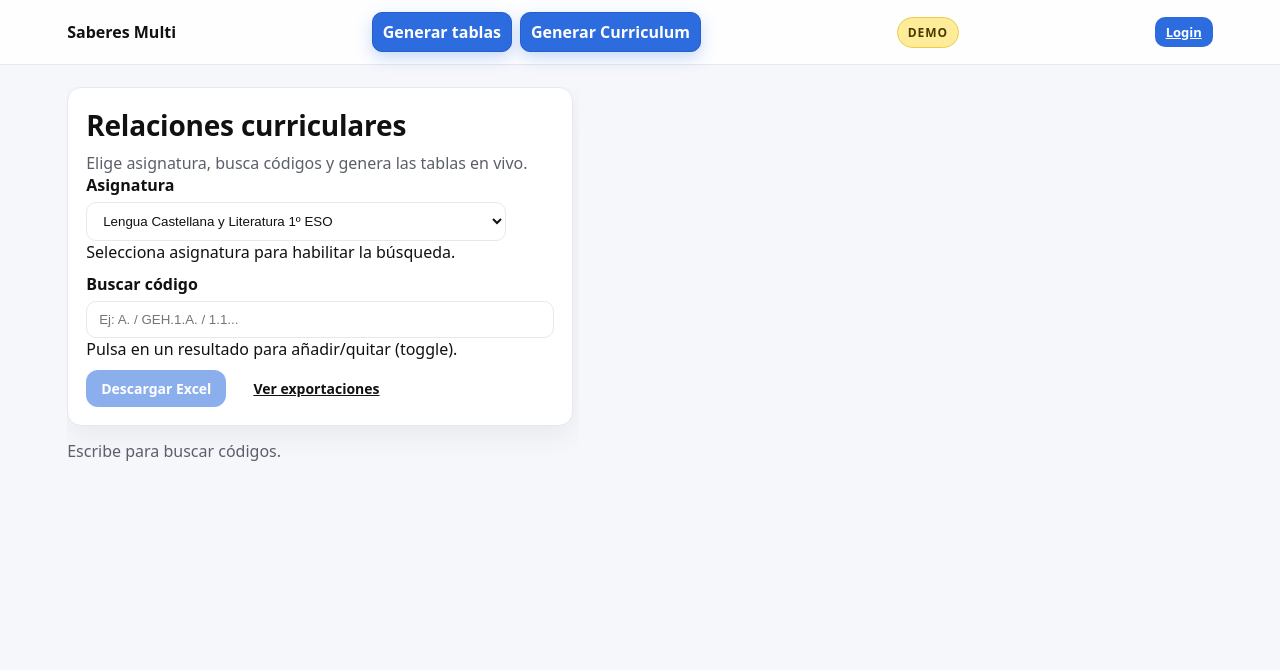
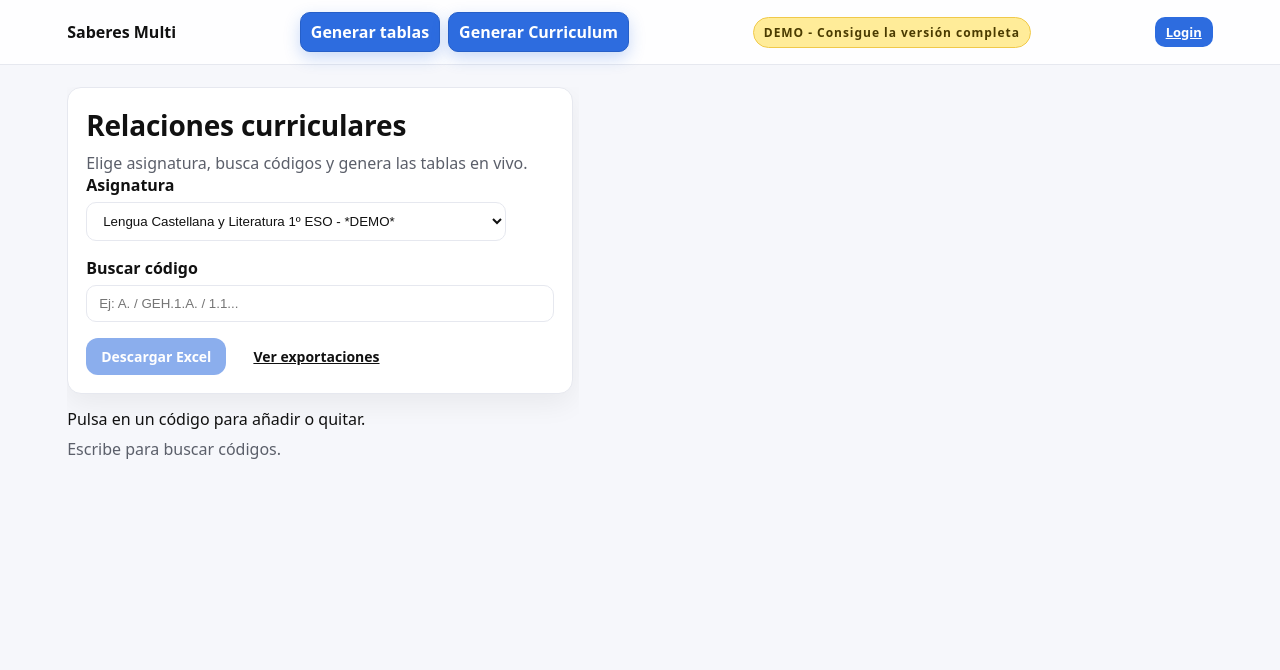
Before and after one commit to pabcadmon/SABERES, a Django app: page /tables/ in a window 1280 px wide. Shown: the top 670 px of the page. Run offline with Django 5.2, Linux system fonts and the light colour scheme; data comes from the database, SQL or seed files in the repository; both versions use the stored data as it was after the commit; some libraries are stand-ins or nearby versions.

Commit message:
Add demo mode restrictions and UI feedback
Implements demo mode limits for code selection, disables unavailable codes, and updates UI elements to inform users about demo restrictions. Enhances code normalization, applies demo locks to descriptions, and improves feedback for demo users across templates and views.

```diff
--- a/django_apps/generator/templates/generator/tables.html
+++ b/django_apps/generator/templates/generator/tables.html
@@ -27,7 +27,7 @@
 
           {% csrf_token %}
 
-          <div class="stack">
+          <div class="stack stack-loose">
 
             <div class="field">
               <label>Asignatura</label>
@@ -36,13 +36,10 @@
                 {% for s in subjects %}
                   <option value="{{ s.id }}"
                     {% if selected_subject and selected_subject.id == s.id %}selected{% endif %}>
-                    {{ s.name }}
+                    {{ s.name }}{% if demo_mode and demo_subject_id and s.id|stringformat:"s" == demo_subject_id|stringformat:"s" %} - *DEMO*{% endif %}
                   </option>
                 {% endfor %}
               </select>
-              <div class="help">
-                Selecciona asignatura para habilitar la búsqueda.
-              </div>
             </div>
 
             <div class="field">
@@ -57,9 +54,6 @@
                      hx-swap="innerHTML"
                      hx-trigger="keyup changed delay:200ms"
                      hx-include="#tables-form">
-              <div class="help">
-                Pulsa en un resultado para añadir/quitar (toggle).
-              </div>
             </div>
 
             <div class="row">
@@ -67,7 +61,7 @@
                       type="submit"
                       formaction="{% url 'generator:tables_export' %}"
                       formmethod="post"
-                      {% if demo_mode %}disabled title="Disponible con acceso"{% endif %}>
+                      {% if demo_mode %}disabled title="Disponible con acceso. Envía un email a pabcadmon@gmail.com para más información."{% endif %}>
                 Descargar Excel
               </button>
               <a class="btn btn-ghost"
@@ -85,6 +79,9 @@
 
       <!-- RESULTS -->
       <div class="results-box panel-section">
+        <div class="help" style="margin-bottom: 8px;">
+          Pulsa en un código para añadir o quitar.
+        </div>
         <div id="code-results">
           <p class="p-muted">Escribe para buscar códigos.</p>
         </div>
--- a/django_apps/generator/views.py
+++ b/django_apps/generator/views.py
@@ -1,5 +1,6 @@
 from pathlib import Path
 import re
+import unicodedata
 from django.utils.html import escape
 
 import json
@@ -46,6 +47,7 @@ DEFAULT_EXCEL = Path("data/1ESO_GeH.xlsx")
 DEMO_MAX_CODES = 5
 DEMO_MAX_RESULTS = 10
 DEMO_MAX_RELATIONS = 3
+DEMO_MAX_CODES_PER_TYPE = 5
 
 def _get_demo_subject():
     return (
@@ -95,10 +97,71 @@ def _get_subjects_for_user(user):
     accesses = user.usersubjectaccess_set.select_related("subject").all()
     return [a.subject for a in accesses]
 
+def _normalize_colname(name: str) -> str:
+    base = unicodedata.normalize("NFKD", str(name or ""))
+    ascii_name = base.encode("ascii", "ignore").decode("ascii")
+    return re.sub(r"[^a-z0-9]", "", ascii_name.lower())
+
 def _sort_df_by_codigo_natural(dfx):
     if dfx is None or dfx.empty:
         return dfx
-    return dfx.sort_values("Código", key=lambda s: s.map(natural_sort_key))
+    code_col = None
+    for col in dfx.columns:
+        key = _normalize_colname(col)
+        if "codigo" in key or key == "code":
+            code_col = col
+            break
+    if not code_col:
+        return dfx
+    return dfx.sort_values(code_col, key=lambda s: s.map(natural_sort_key))
+def _get_demo_allowed_codes(df, max_per_type: int):
+    if df is None or df.empty:
+        return set()
+    def _find_col(candidates):
+        for col in df.columns:
+            key = _normalize_colname(col)
+            for cand in candidates:
+                if cand in key:
+                    return col
+        return None
+    code_col = _find_col(["codigo", "code"])
+    type_col = _find_col(["tipo", "type"])
+    if not code_col or not type_col:
+        return set()
+    df_sorted = _sort_df_by_codigo_natural(df)
+    allowed = set()
+    for t in ("SSBB", "CE", "CEv", "DO"):
+        subset = df_sorted[df_sorted[type_col] == t]
+        count = 0
+        for code in subset[code_col].astype(str).tolist():
+            code_norm = _normalize_code(code)
+            if not code_norm:
+                continue
+            allowed.add(code_norm)
+            count += 1
+            if count >= max_per_type:
+                break
+    return allowed
+
+def _apply_demo_description_lock(df, demo_allowed: set):
+    if df is None or df.empty:
+        return df
+    code_col = None
+    desc_col = None
+    for col in df.columns:
+        key = _normalize_colname(col)
+        if code_col is None and ("codigo" in key or key == "code" or "elemento" in key):
+            code_col = col
+        if desc_col is None and ("descripcion" in key or key.startswith("desc") or "etiqueta" in key or "label" in key):
+            desc_col = col
+    if not code_col or not desc_col:
+        return df
+    out = df.copy()
+    for idx, row in out.iterrows():
+        code = _normalize_code(row.get(code_col))
+        if code and code not in demo_allowed:
+            out.at[idx, desc_col] = "NO DISPONIBLE EN VERSIÓN DEMO"
+    return out
 
 def home(request):
     return render(request, "home.html")
@@ -319,6 +382,7 @@ def tables_view(request):
         "subjects": subjects,
         "selected_subject": selected_subject,
         "demo_mode": demo_mode,
+        "demo_subject_id": demo_subject.id if demo_subject else "",
         # defaults de filtros tipo (como Streamlit: todos True)
         "mostrar_ssbb": True,
         "mostrar_ce": True,
@@ -355,6 +419,7 @@ def tables_render(request):
     subject, demo_mode, demo_subject = _resolve_subject(request.user, subject_id)
 
     selected_codes = [c.strip() for c in request.POST.getlist("codes") if c.strip()]
+    selected_set = set([_normalize_code(c) for c in selected_codes])
     if demo_mode and len(selected_codes) > DEMO_MAX_CODES:
         selected_codes = selected_codes[:DEMO_MAX_CODES]
 
@@ -399,6 +464,7 @@ def tables_render(request):
     for c, t in zip(codigos_df["Código"].astype(str), codigos_df["Tipo"].astype(str)):
         code_to_type[str(c).strip().rstrip(".")] = str(t).strip()
 
+    demo_allowed = _get_demo_allowed_codes(codigos_df, DEMO_MAX_CODES_PER_TYPE) if demo_mode else None
     has_selection = has_subject and bool(selected_codes)
 
     table1 = table2_ssbb = table2_ce = table2_cev = table2_do = table3 = None
@@ -418,8 +484,10 @@ def tables_render(request):
             tabla2_cev_display = marcar_seleccion_tabla2(res.tabla2_cev, selected_codes)
             tabla2_do_display = marcar_seleccion_tabla2(res.tabla2_do, selected_codes)
             tabla3_display = marcar_seleccion_tabla3(res.tabla3, selected_codes)
+            if demo_mode and demo_allowed is not None:
+                tabla3_display = _apply_demo_description_lock(tabla3_display, demo_allowed)
 
-            t1 = _decorate_df_codes(res.tabla1, code_to_type, selected_codes)
+            t1 = _decorate_df_codes(res.tabla1, code_to_type, selected_codes, demo_allowed)
             t2_ssbb_src = tabla2_ssbb_display
             t2_ce_src = tabla2_ce_display
             t2_cev_src = tabla2_cev_display
@@ -427,11 +495,11 @@ def tables_render(request):
             if demo_mode:
                 t2_ssbb_src = _trim_relation_df(t2_ssbb_src, DEMO_MAX_RELATIONS)
                 t2_cev_src = _trim_relation_df(t2_cev_src, DEMO_MAX_RELATIONS)
-            t2_ssbb = _decorate_df_codes(t2_ssbb_src, code_to_type, selected_codes)
-            t2_ce = _decorate_df_codes(t2_ce_src, code_to_type, selected_codes)
-            t2_cev = _decorate_df_codes(t2_cev_src, code_to_type, selected_codes)
-            t2_do = _decorate_df_codes(t2_do_src, code_to_type, selected_codes)
-            t3 = _decorate_df_codes(tabla3_display, code_to_type, selected_codes)
+            t2_ssbb = _decorate_df_codes(t2_ssbb_src, code_to_type, selected_codes, demo_allowed)
+            t2_ce = _decorate_df_codes(t2_ce_src, code_to_type, selected_codes, demo_allowed)
+            t2_cev = _decorate_df_codes(t2_cev_src, code_to_type, selected_codes, demo_allowed)
+            t2_do = _decorate_df_codes(t2_do_src, code_to_type, selected_codes, demo_allowed)
+            t3 = _decorate_df_codes(tabla3_display, code_to_type, selected_codes, demo_allowed)
 
             t1 = t1.rename(columns=lambda c: str(c).replace(" relacionados", ""))
 
@@ -468,8 +536,8 @@ def tables_render(request):
         if has_selection and res is not None:
             rows = []
             max_related = DEMO_MAX_RELATIONS if demo_mode else None
-            rows.extend(_build_selected_relations_table(res.tabla2_ssbb, selected_codes, code_to_type, "SSBB", max_related)["rows"])
-            rows.extend(_build_selected_relations_table(res.tabla2_cev, selected_codes, code_to_type, "CEv", max_related)["rows"])
+            rows.extend(_build_selected_relations_table(res.tabla2_ssbb, selected_codes, code_to_type, "SSBB", max_related, demo_allowed)["rows"])
+            rows.extend(_build_selected_relations_table(res.tabla2_cev, selected_codes, code_to_type, "CEv", max_related, demo_allowed)["rows"])
             table2_selected["rows"] = rows
     else:
         table2_selected = None
@@ -508,7 +576,7 @@ def tables_export(request):
         return HttpResponse("Asignatura no válida.", status=400)
 
     if demo_mode:
-        return HttpResponse("Disponible con acceso.", status=403)
+        return HttpResponse("Disponible con acceso. Envía un email a pabcadmon@gmail.com para más información.", status=403)
 
     job = ExportJob.objects.create(
         user=request.user,
@@ -569,6 +637,7 @@ def tables_search(request):
     mode = (request.POST.get("mode") or "").strip()
 
     selected_codes = [c.strip() for c in request.POST.getlist("codes") if c.strip()]
+    selected_set = set([_normalize_code(c) for c in selected_codes])
     subject, demo_mode, demo_subject = _resolve_subject(request.user, subject_id)
     has_subject = subject is not None
     if demo_mode and len(selected_codes) > DEMO_MAX_CODES:
@@ -585,7 +654,8 @@ def tables_search(request):
         lab = df["Etiqueta"].astype(str)
 
         out = []
-        max_results = DEMO_MAX_RESULTS if demo_mode else 50
+        max_results = None if demo_mode else 50
+        demo_allowed = _get_demo_allowed_codes(df, DEMO_MAX_CODES_PER_TYPE) if demo_mode else None
 
         if q:
             q_low = q.lower()
@@ -608,9 +678,9 @@ def tables_search(request):
                         "label": str(row["Etiqueta"]),
                         "tipo": str(row["Tipo"]),
                     })
-                    if len(out) >= max_results:
+                    if max_results is not None and len(out) >= max_results:
                         break
-                if len(out) >= max_results:
+                if max_results is not None and len(out) >= max_results:
                     break
 
         else:
@@ -619,14 +689,14 @@ def tables_search(request):
             print(df_all)
 
             # si quieres "todo todo", quita el límite o súbelo
-            MAX_ALL = DEMO_MAX_RESULTS if demo_mode else 500  # recomendado para no matar el render si hay miles
+            MAX_ALL = None if demo_mode else 500  # recomendado para no matar el render si hay miles
             for _, row in df_all.iterrows():
                 out.append({
                     "code": str(row["Código"]),
                     "label": str(row["Etiqueta"]),
                     "tipo": str(row["Tipo"]),
                 })
-                if len(out) >= MAX_ALL:
+                if MAX_ALL is not None and len(out) >= MAX_ALL:
                     break
 
         # agrupar por tipo
@@ -634,6 +704,12 @@ def tables_search(request):
             t = item.get("tipo")
             if t in groups:
                 groups[t].append(item)
+
+        if demo_mode and demo_allowed is not None:
+            for items in groups.values():
+                for item in items:
+                    code_norm = _normalize_code(item.get("code"))
+                    item["demo_disabled"] = code_norm not in demo_allowed and code_norm not in selected_set
 
         MAX_COLS = 3
         groups_cols = {
@@ -651,6 +727,7 @@ def tables_search(request):
         "selected_codes": selected_codes,
         "is_full_list": has_subject and not q,   # opcional para el template
         "max_all": DEMO_MAX_RESULTS if demo_mode else 500,  # opcional
+        "demo_mode": demo_mode,
     }
     return render(request, "generator/_code_results.html", ctx)
 
@@ -671,8 +748,23 @@ def tables_selected_add(request):
     code = (request.POST.get("code") or "").strip()
     codes = [c.strip() for c in request.POST.getlist("codes") if c.strip()]
 
-    if _is_demo_user(request.user) and code and code not in codes and len(codes) >= DEMO_MAX_CODES:
+    subject_id = (request.POST.get("subject_id") or "").strip()
+    subject, demo_mode, demo_subject = _resolve_subject(request.user, subject_id)
+
+    if demo_mode and subject and code and code not in codes:
+        data = cargar_datos(subject.dataset_path)
+        df = build_codigos_df(data.ssbb_df, data.ce_df, data.cev_df, data.do_df)
+        allowed = _get_demo_allowed_codes(df, DEMO_MAX_CODES_PER_TYPE)
+        if _normalize_code(code) not in allowed:
+            response = render(request, "generator/_selected_codes.html", {"selected_codes": codes})
+            response["HX-Trigger-After-Settle"] = "codesChanged"
+            return response
+
+    if demo_mode and code and code not in codes and len(codes) >= DEMO_MAX_CODES:
         response = render(request, "generator/_selected_codes.html", {"selected_codes": codes})
+        response["HX-Trigger"] = json.dumps({
+            "demoLimitReached": "VERSIÓN DEMO - Límite de 5 códigos simultáneos. Envía un email a pabcadmon@gmail.com para más información."
+        })
         response["HX-Trigger-After-Settle"] = "codesChanged"
         return response
 
@@ -705,7 +797,7 @@ def _type_to_css(t: str) -> str:
     if t == "CEv":  return "type-cev"
     return ""
 
-def _decorate_cell(value, code_to_type: dict, selected_set: set) -> str:
+def _decorate_cell(value, code_to_type: dict, selected_set: set, demo_allowed: set | None = None) -> str:
     """
     Convierte celdas tipo:
       "GEH.1.C.1, GEH.1.C.10"
@@ -751,10 +843,13 @@ def _decorate_cell(value, code_to_type: dict, selected_set: set) -> str:
         touched = True
         cls = _type_to_css(tipo)
         sel = " is-selected" if code in selected_set else ""
+        demo_disabled = demo_allowed is not None and code not in demo_allowed and code not in selected_set
+        disabled_cls = " is-disabled" if demo_disabled else ""
         label = f"{code}"
-        title = "Quitar" if code in selected_set else "Añadir"
+        title = "Disponible con acceso. Envía un email a pabcadmon@gmail.com para más información." if demo_disabled else ("Quitar" if code in selected_set else "Añadir")
+        data_disabled = ' data-disabled="1"' if demo_disabled else ""
         out.append(
-            f'<span class="code-tag {cls}{sel}" data-code="{escape(label)}" title="{title}">{escape(label)}</span>'
+            f'<span class="code-tag {cls}{sel}{disabled_cls}" data-code="{escape(label)}" title="{title}"{data_disabled}>{escape(label)}</span>'
         )
 
     # Si no hemos “tocado” nada y era una celda normal, devolvemos escapado original
@@ -767,11 +862,11 @@ def _decorate_cell(value, code_to_type: dict, selected_set: set) -> str:
         return f'<div class="code-tag-list">{rendered}</div>'
     return rendered
 
-def _decorate_df_codes(df, code_to_type: dict, selected_codes: list[str]):
+def _decorate_df_codes(df, code_to_type: dict, selected_codes: list[str], demo_allowed: set | None = None):
     selected_set = set([c.strip().rstrip(".") for c in selected_codes])
     out = df.copy()
     for col in out.columns:
-        out[col] = out[col].apply(lambda v: _decorate_cell(v, code_to_type, selected_set))
+        out[col] = out[col].apply(lambda v: _decorate_cell(v, code_to_type, selected_set, demo_allowed))
     return out
 
 def _normalize_code(value: str) -> str:
@@ -799,7 +894,7 @@ def _find_relation_columns(df, primary_type: str):
         return None, None
     return cols[primary_idx], cols[related_idx]
 
-def _build_selected_relations_table(df, selected_codes, code_to_type: dict, primary_type: str, max_related: int | None = None):
+def _build_selected_relations_table(df, selected_codes, code_to_type: dict, primary_type: str, max_related: int | None = None, demo_allowed: set | None = None):
     primary_col, related_col = _find_relation_columns(df, primary_type)
     if primary_col is None or related_col is None:
         return {"headers": ["Elemento selec.", "Relacionados"], "rows": []}
@@ -830,8 +925,8 @@ def _build_selected_relations_table(df, selected_codes, code_to_type: dict, prim
             related_codes = re.findall(r"[A-Za-z0-9]+(?:\.[A-Za-z0-9]+)+", related)
             if len(related_codes) > max_related:
                 related = ", ".join(related_codes[:max_related])
-        left = _decorate_cell(code_norm, code_to_type, selected_set)
-        right = _decorate_cell(related, code_to_type, selected_set)
+        left = _decorate_cell(code_norm, code_to_type, selected_set, demo_allowed)
+        right = _decorate_cell(related, code_to_type, selected_set, demo_allowed)
         rows.append([left, right])
 
     return {"headers": ["Elemento selec.", "Relacionados"], "rows": rows}
--- a/django_apps/static/css/main.css
+++ b/django_apps/static/css/main.css
@@ -180,6 +180,7 @@ code, pre{ font-family: var(--mono); }
 
 .row{ display:flex; gap:12px; flex-wrap:wrap; align-items:center; }
 .stack{ display:flex; flex-direction:column; gap:10px; }
+.stack.stack-loose{ gap:16px; }
 .push{ flex:1; }
 
 /* ================= FORMS ================= */
@@ -382,6 +383,13 @@ select{ max-width: 420px; }
   font-weight: 800;
   letter-spacing: .08em;
   font-size: 12px;
+  text-decoration: none;
+  cursor: pointer;
+}
+
+.demo-pill:hover{
+  background: #ffe27a;
+  border-color: #e3b83f;
 }
 
 .nav-user{
@@ -451,6 +459,15 @@ select{ max-width: 420px; }
 }
 
 .code-pill:hover{ filter: brightness(.98); }
+
+.code-pill.is-disabled{
+  background: #f1f2f5;
+  border-color: #d8dbe2;
+  color: #9aa0ad;
+  cursor: not-allowed;
+  filter: none;
+  opacity: 1;
+}
 
 .code-pill.is-selected{
   color: white;
@@ -589,6 +606,13 @@ main.container{
   cursor: pointer;
 }
 
+.code-tag.is-disabled{
+  background: #f1f2f5;
+  border-color: #d8dbe2;
+  color: #9aa0ad;
+  cursor: not-allowed;
+}
+
 .code-tag-list{
   display:block;
 }
--- a/templates/base.html
+++ b/templates/base.html
@@ -22,7 +22,13 @@
         </nav>
 
         {% if demo_mode %}
-          <span class="demo-pill">DEMO</span>
+          <a class="demo-pill"
+             href="mailto:pabcadmon@gmail.com?subject=Acceso%20version%20completa%20Saberes%20Multi"
+             target="_blank"
+             rel="noopener"
+             onclick="window.open(this.href, '_blank');">
+            DEMO - Consigue la versión completa
+          </a>
         {% endif %}
 
         <div class="nav-user">
@@ -291,6 +297,26 @@
   </script>
   <script>
     (function(){
+      function handleDemoLimitHeader(res){
+        var trigger = res.headers && res.headers.get("HX-Trigger");
+        if (!trigger) return;
+        try {
+          var data = JSON.parse(trigger);
+          if (data && data.demoLimitReached) {
+            alert(data.demoLimitReached);
+          }
+        } catch (e) {}
+      }
+
+      document.body.addEventListener("demoLimitReached", function(event){
+        var detail = event.detail;
+        var message = "";
+        if (typeof detail === "string") message = detail;
+        else if (detail && detail.message) message = detail.message;
+        else if (detail && detail.value) message = detail.value;
+        if (message) alert(message);
+      });
+
       function postTableSelection(tag){
         var container = document.getElementById("tables-dynamic");
         if (!container) return;
@@ -320,7 +346,10 @@
           headers: { "X-CSRFToken": document.cookie.match(/csrftoken=([^;]+)/)?.[1] || "" },
           body: fd
         })
-          .then(function(res){ return res.text(); })
+          .then(function(res){
+            handleDemoLimitHeader(res);
+            return res.text();
+          })
           .then(function(html){
             var target = document.getElementById("selected-codes");
             if (target){
@@ -346,6 +375,7 @@
       document.addEventListener("click", function(event){
         var tag = event.target.closest(".code-tag[data-code]");
         if (!tag) return;
+        if (tag.classList.contains("is-disabled") || tag.dataset.disabled === "1") return;
 
         var inTables = tag.closest("#tables-dynamic");
         var inCurriculum = tag.closest("#curriculumGrid") && tag.closest(".current-relations-table");
```
Also changed, not shown: core/relaciones.py (+46 -5 lines), django_apps/generator/templates/generator/_code_button.html (+20 -2 lines), django_apps/generator/templates/generator/_tables_tables.html (+27 -15 lines), templates/curriculum/builder/builder.html (+5 -3 lines), db.sqlite3.
